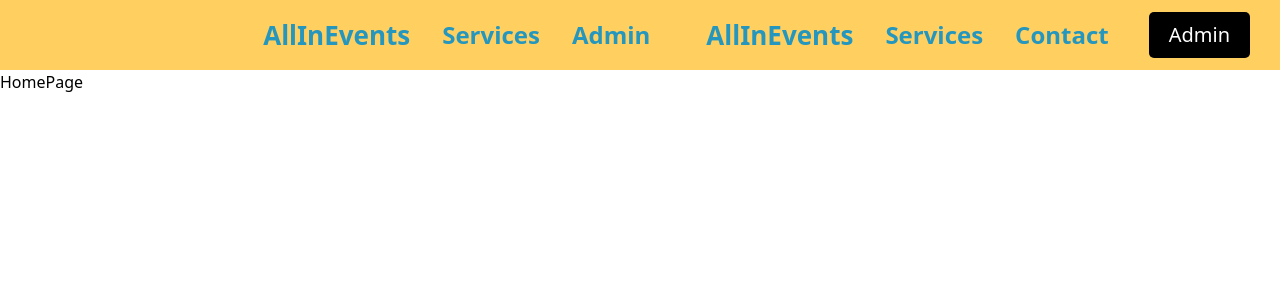
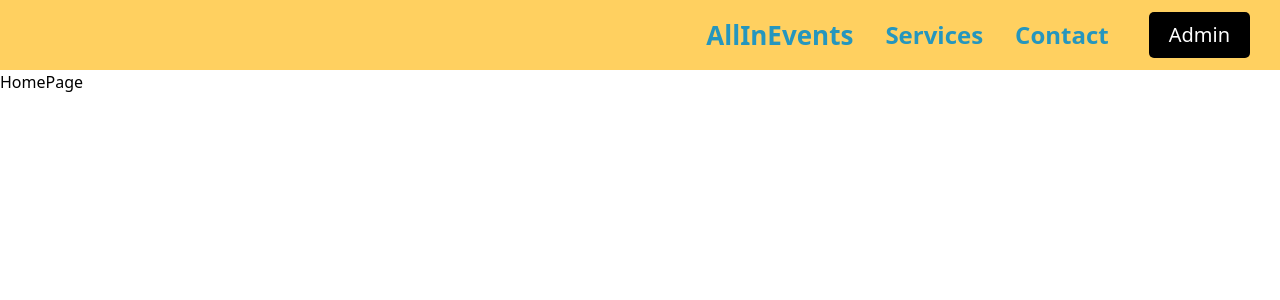
Before and after one commit to littlephillips/Allinevents-Frontend, a React (Create React App) app: page / in a window 1280 px wide. Shown: the top 300 px of the page. Built offline with nearby package versions, Linux system fonts and the light colour scheme.

Commit message:
LLNVNT-28 Navbar refactoring

```diff
--- a/src/components/Navbar.js
+++ b/src/components/Navbar.js
@@ -13,14 +13,6 @@ return (
 	<>
 	<Nav>
 		<Bars />
-
-
-		<NavMenu>
-      <NavLink to='/' activeStyle>  AllInEvents </NavLink>
-      <NavLink to='/services' activeStyle> Services </NavLink>
-      <NavLink to='/admin' activeStyle> Admin</NavLink>
-		</NavMenu>
-
 	<NavMenu>
 		<NavLink to='/' activeStyle>  AllInEvents </NavLink>
 		<NavLink to='/services' activeStyle> Services </NavLink>
--- a/src/components/NavbarElements.js
+++ b/src/components/NavbarElements.js
@@ -16,16 +16,17 @@ export const Bars = styled(FaBars)
 `
 display: none;
 color: #060b26;
-@media screen and (max-width: 768px) {
-    display: block;
-    position:absolute;
-    top: 0;
-    right: 0;
-    transform: translate(-100%, 75%);
-    font-size: 1.8rem;
-    cursor: pointer
 }
 `;
+
+// @media screen and (max-width: 768px) {
+//     display: block;
+//     position:absolute;
+//     top: 0;
+//     right: 0;
+//     transform: translate(-100%, 75%);
+//     font-size: 1.8rem;
+//     cursor: pointer
 
 
 export const NavMenu = styled.div
@@ -33,10 +34,14 @@ export const NavMenu = styled.div
 display: flex;
 align-items:center;
 margin-right: 24px;
-@media screen and (max-width: 768px) {
-    display: none;
 }
 `;
+
+// @media screen and (max-width: 768px) {
+//     display: none;
+
+
+
 
 export const NavLink = styled(Link)
 `
@@ -85,7 +90,4 @@ text-decoration: none;
     color: #000;
 	font-weight: bolder;
 }
-
-
-
 `
```
